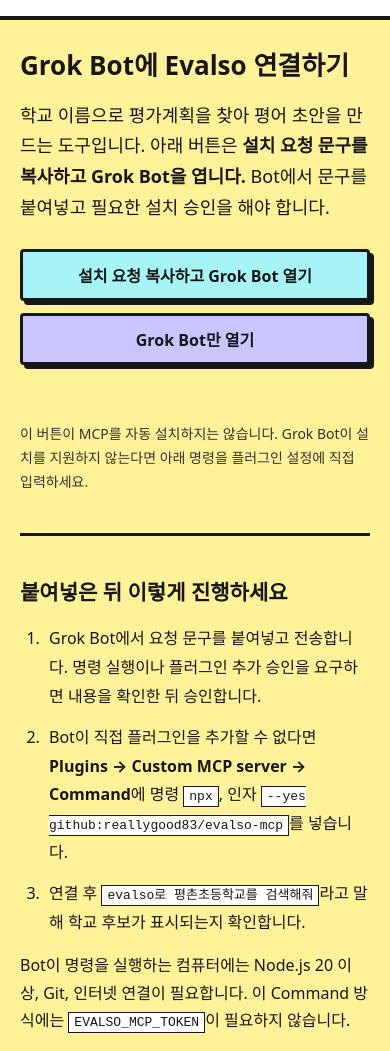
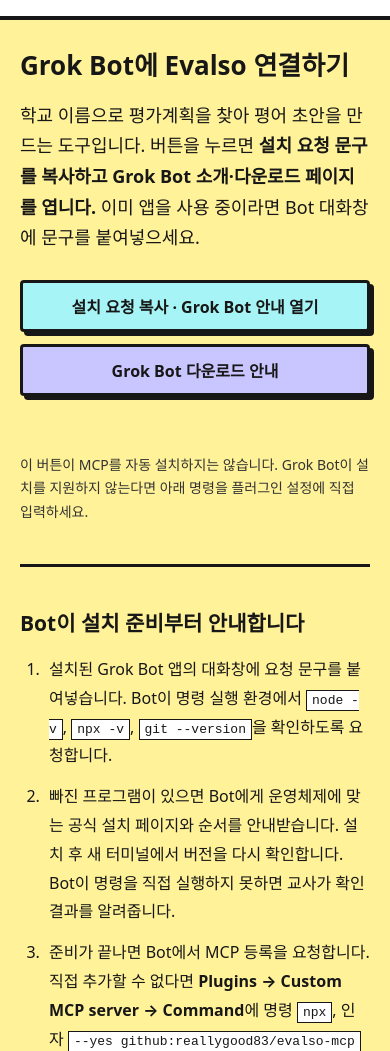
Before and after one commit to reallygood83/evalso-mcp, a website: page docs/index.html in a window 390 px wide. Shown: the part 60-1111 px from the top of the page. Drawn offline with Linux system fonts and the light colour scheme.

Commit message:
Guide Bot users through missing install prerequisites
Make the copied installation request check the Bot Command runtime for Node and Git, explain official OS-appropriate installs when absent, recheck versions, and only then register Evalso with explicit user approval. Clarify that the button opens a download page rather than the Bot conversation.

Constraint: The Bot may not have access to the Command computer or plugin settings; guidance must state that limitation.

Rejected: Treat a missing dependency as user error | the Bot can walk the teacher through installation.

Confidence: high

Scope-risk: narrow

Tested: Playwright clipboard and prompt content checks, mobile layout metrics, three MCP tests.

Not-tested: Actual Grok Bot account installation or computer permissions.

```diff
--- a/docs/index.html
+++ b/docs/index.html
@@ -43,25 +43,26 @@
   <header><div class="inner"><a class="brand" href="./"><span>E</span>Evalso MCP</a><a href="https://github.com/reallygood83/evalso-mcp">GitHub 사용 안내</a></div></header>
   <main class="inner">
     <h1>Grok Bot에 Evalso 연결하기</h1>
-    <p class="lead">학교 이름으로 평가계획을 찾아 평어 초안을 만드는 도구입니다. 아래 버튼은 <strong>설치 요청 문구를 복사하고 Grok Bot을 엽니다.</strong> Bot에서 문구를 붙여넣고 필요한 설치 승인을 해야 합니다.</p>
+    <p class="lead">학교 이름으로 평가계획을 찾아 평어 초안을 만드는 도구입니다. 버튼을 누르면 <strong>설치 요청 문구를 복사하고 Grok Bot 소개·다운로드 페이지를 엽니다.</strong> 이미 앱을 사용 중이라면 Bot 대화창에 문구를 붙여넣으세요.</p>
     <div class="action">
-      <button id="start" type="button" class="primary">설치 요청 복사하고 Grok Bot 열기</button>
-      <a class="button secondary" href="https://x.ai/bot" target="_blank" rel="noopener noreferrer">Grok Bot만 열기</a>
+      <button id="start" type="button" class="primary">설치 요청 복사 · Grok Bot 안내 열기</button>
+      <a class="button secondary" href="https://x.ai/bot" target="_blank" rel="noopener noreferrer">Grok Bot 다운로드 안내</a>
     </div>
     <p class="status" id="status" role="status" aria-live="polite"></p>
     <p class="note">이 버튼이 MCP를 자동 설치하지는 않습니다. Grok Bot이 설치를 지원하지 않는다면 아래 명령을 플러그인 설정에 직접 입력하세요.</p>
 
     <hr class="divider">
-    <h2>붙여넣은 뒤 이렇게 진행하세요</h2>
+    <h2>Bot이 설치 준비부터 안내합니다</h2>
     <ol>
-      <li>Grok Bot에서 요청 문구를 붙여넣고 전송합니다. 명령 실행이나 플러그인 추가 승인을 요구하면 내용을 확인한 뒤 승인합니다.</li>
-      <li>Bot이 직접 플러그인을 추가할 수 없다면 <strong>Plugins → Custom MCP server → Command</strong>에 명령 <code>npx</code>, 인자 <code>--yes github:reallygood83/evalso-mcp</code>를 넣습니다.</li>
+      <li>설치된 Grok Bot 앱의 대화창에 요청 문구를 붙여넣습니다. Bot이 명령 실행 환경에서 <code>node -v</code>, <code>npx -v</code>, <code>git --version</code>을 확인하도록 요청합니다.</li>
+      <li>빠진 프로그램이 있으면 Bot에게 운영체제에 맞는 공식 설치 페이지와 순서를 안내받습니다. 설치 후 새 터미널에서 버전을 다시 확인합니다. Bot이 명령을 직접 실행하지 못하면 교사가 확인 결과를 알려줍니다.</li>
+      <li>준비가 끝나면 Bot에서 MCP 등록을 요청합니다. 직접 추가할 수 없다면 <strong>Plugins → Custom MCP server → Command</strong>에 명령 <code>npx</code>, 인자 <code>--yes github:reallygood83/evalso-mcp</code>를 넣습니다.</li>
       <li>연결 후 <code>evalso로 평촌초등학교를 검색해줘</code>라고 말해 학교 후보가 표시되는지 확인합니다.</li>
     </ol>
-    <p>Bot이 명령을 실행하는 컴퓨터에는 Node.js 20 이상, Git, 인터넷 연결이 필요합니다. 이 Command 방식에는 <code>EVALSO_MCP_TOKEN</code>이 필요하지 않습니다.</p>
+    <p>확인할 곳은 교사의 휴대전화가 아니라 <strong>Bot이 MCP 명령을 실행할 컴퓨터</strong>입니다. Node.js 최소 20 이상과 Git, 인터넷 연결이 필요합니다. 새로 설치한다면 Node.js의 현재 LTS를 권합니다. 이 Command 방식에는 <code>EVALSO_MCP_TOKEN</code>이 필요하지 않습니다.</p>
 
     <label for="prompt">설치 요청 문구</label>
-    <textarea id="prompt" readonly>내 Grok Bot에 Evalso MCP를 연결해줘. 먼저 이 대화가 사용하는 컴퓨터에서 Node.js 20 이상과 Git, npx를 쓸 수 있는지 확인해줘. 가능하면 Custom MCP server의 Command 방식으로 이름 evalso, 명령 npx, 인자 --yes github:reallygood83/evalso-mcp 를 등록해줘. 설치나 명령 실행에 승인이 필요하면 먼저 내게 물어봐. 네가 플러그인을 직접 추가할 수 없다면 내가 설정 화면에서 할 정확한 단계를 안내해줘. 연결 후 evalso 도구 목록을 확인하고 평촌초등학교 검색만 시험해줘. 학생 개인정보나 성취 수준은 아직 입력하지 않을게.</textarea>
+    <textarea id="prompt" readonly>내 Grok Bot에 Evalso MCP를 연결하도록 설치 준비부터 단계별로 도와줘. 먼저 내 휴대전화나 노트북이라고 가정하지 말고, 이 Bot의 MCP Command가 실행되는 컴퓨터의 운영체제와 node -v, npx -v, git --version을 확인해줘. 직접 확인할 수 없다면 어떤 컴퓨터에서 확인해야 하는지와 버전 확인 방법을 먼저 물어봐. Node.js가 없거나 20 미만이면 https://nodejs.org/ko/download 에서 현재 LTS를, Git이 없으면 https://git-scm.com/downloads 에서 내 운영체제에 맞는 버전을 설치하도록 화면 기준으로 한 단계씩 안내해줘. 설치 후 터미널을 다시 열고 버전을 재확인해줘. 실행 환경에 접근할 수 없다면 되는 척하지 말고 이유를 알려줘. 준비되면 나에게 설치·플러그인 추가 승인을 먼저 요청하고, Custom MCP server의 Command 방식으로 이름 evalso, 명령 npx, 인자 --yes github:reallygood83/evalso-mcp 를 등록해줘. 직접 등록할 수 없다면 내게 Plugins 설정 화면에서 할 일을 순서대로 알려줘. 마지막으로 evalso 도구 목록과 평촌초등학교 검색만 시험해줘. 학생 개인정보나 성취 수준은 입력하지 않을게.</textarea>
     <div class="action"><button id="copy" type="button" class="secondary">요청 문구 복사</button></div>
     <p class="note">학생 이름·학번은 입력하지 마세요. 평가계획을 읽은 뒤 학년·학기·과목과 실제 성취기준을 확인하고, 학생별 관찰 내용에 맞춰 초안을 검토합니다. <a href="https://github.com/reallygood83/evalso-mcp#readme">전체 사용 설명서</a></p>
   </main>
@@ -72,7 +73,7 @@
     async function copyPrompt() {
       try {
         await navigator.clipboard.writeText(promptField.value);
-        status.textContent = '요청 문구를 복사했습니다. Grok Bot 대화에 붙여넣으세요.';
+        status.textContent = '요청 문구를 복사했습니다. 설치된 Grok Bot 앱의 대화창에 붙여넣으세요.';
       } catch {
         promptField.focus();
         promptField.select();
```
Also changed, not shown: README.md.
